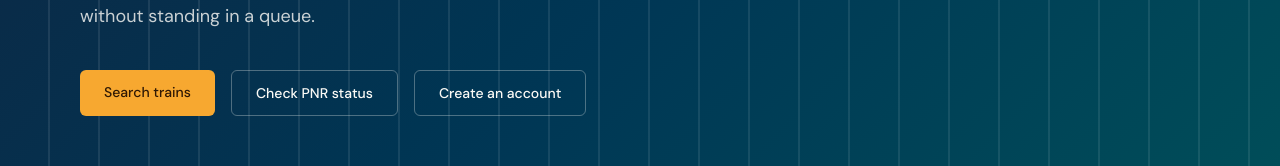
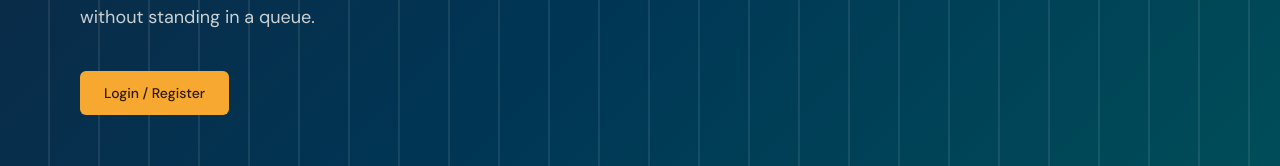
Before and after one commit to SrutiGupta/rail-bliss, a React (Vite) app in the folder frontend/: page / in a window 1280 px wide. Shown: the part 497-663 px from the top of the page. Built offline with nearby package versions, Linux system fonts and the light colour scheme; no server answers.

Commit message:
feat(home): show auth-dependent buttons on homepage

```diff
--- a/frontend/src/pages/HomePage.tsx
+++ b/frontend/src/pages/HomePage.tsx
@@ -1,6 +1,9 @@
 import { Link } from "react-router-dom";
+import { useAuth } from "@/lib/auth";
 
 export function HomePage() {
+  const { user } = useAuth();
+
   return (
     <section className="relative flex min-h-[calc(100vh-8rem)] flex-col justify-center overflow-hidden bg-platform text-rail-foreground">
       <div
@@ -19,6 +22,8 @@ export function HomePage() {
           a queue.
         </p>
         <div className="mt-10 flex flex-wrap gap-4">
+          {user ? (
+            <>
               <Link
                 to="/trains"
                 className="rounded-md bg-accent px-6 py-3 text-sm font-medium text-accent-foreground transition-opacity hover:opacity-90"
@@ -31,12 +36,15 @@ export function HomePage() {
               >
                 Check PNR status
               </Link>
+            </>
+          ) : (
             <Link
               to="/auth"
-            className="rounded-md border border-rail-foreground/30 px-6 py-3 text-sm font-medium transition-colors hover:bg-rail-foreground/10"
+              className="rounded-md bg-accent px-6 py-3 text-sm font-medium text-accent-foreground transition-opacity hover:opacity-90"
             >
-            Create an account
+              Login / Register
             </Link>
+          )}
         </div>
       </div>
     </section>
```
Lines whose indentation alone changed are shown as unchanged.
